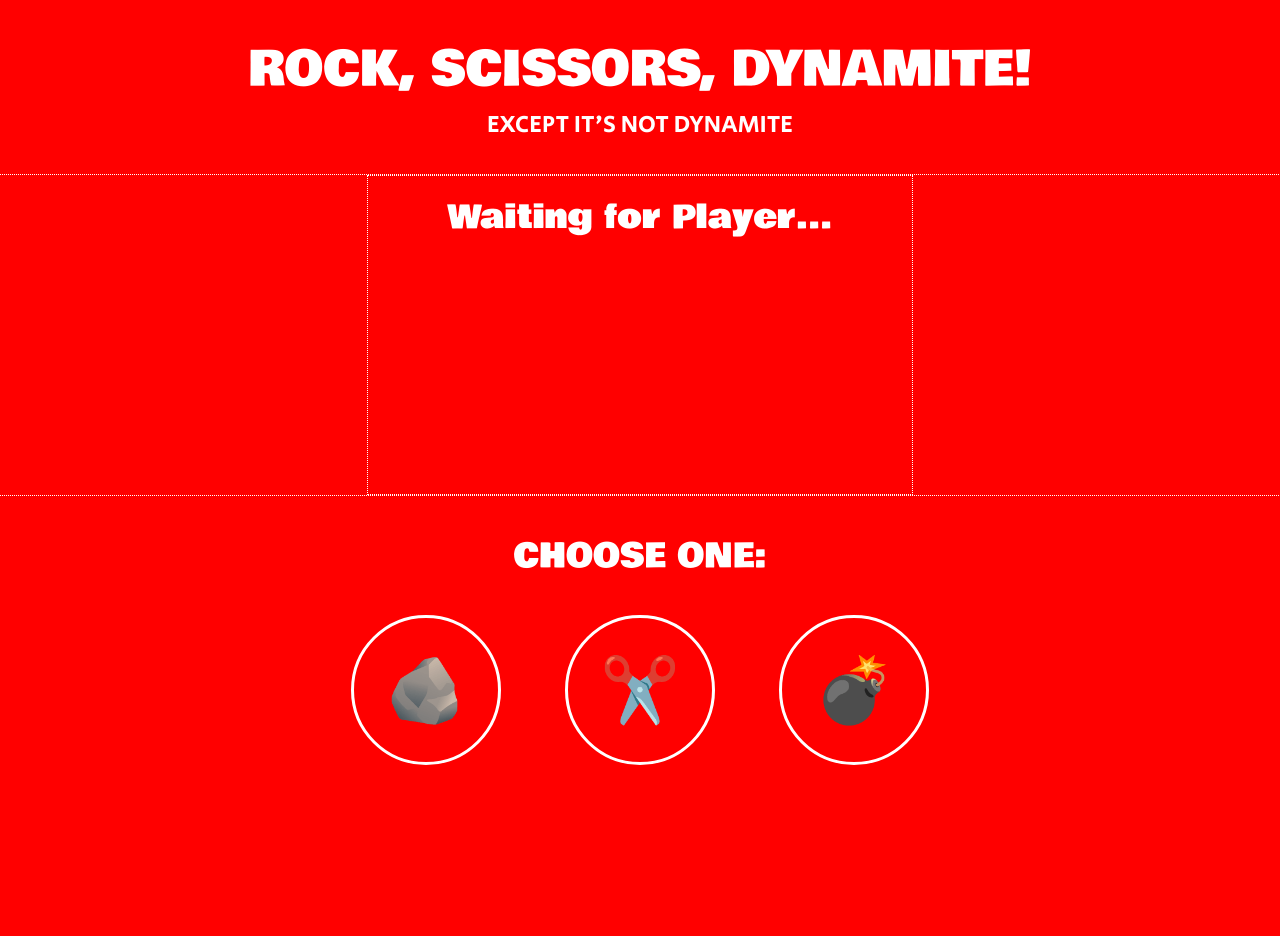
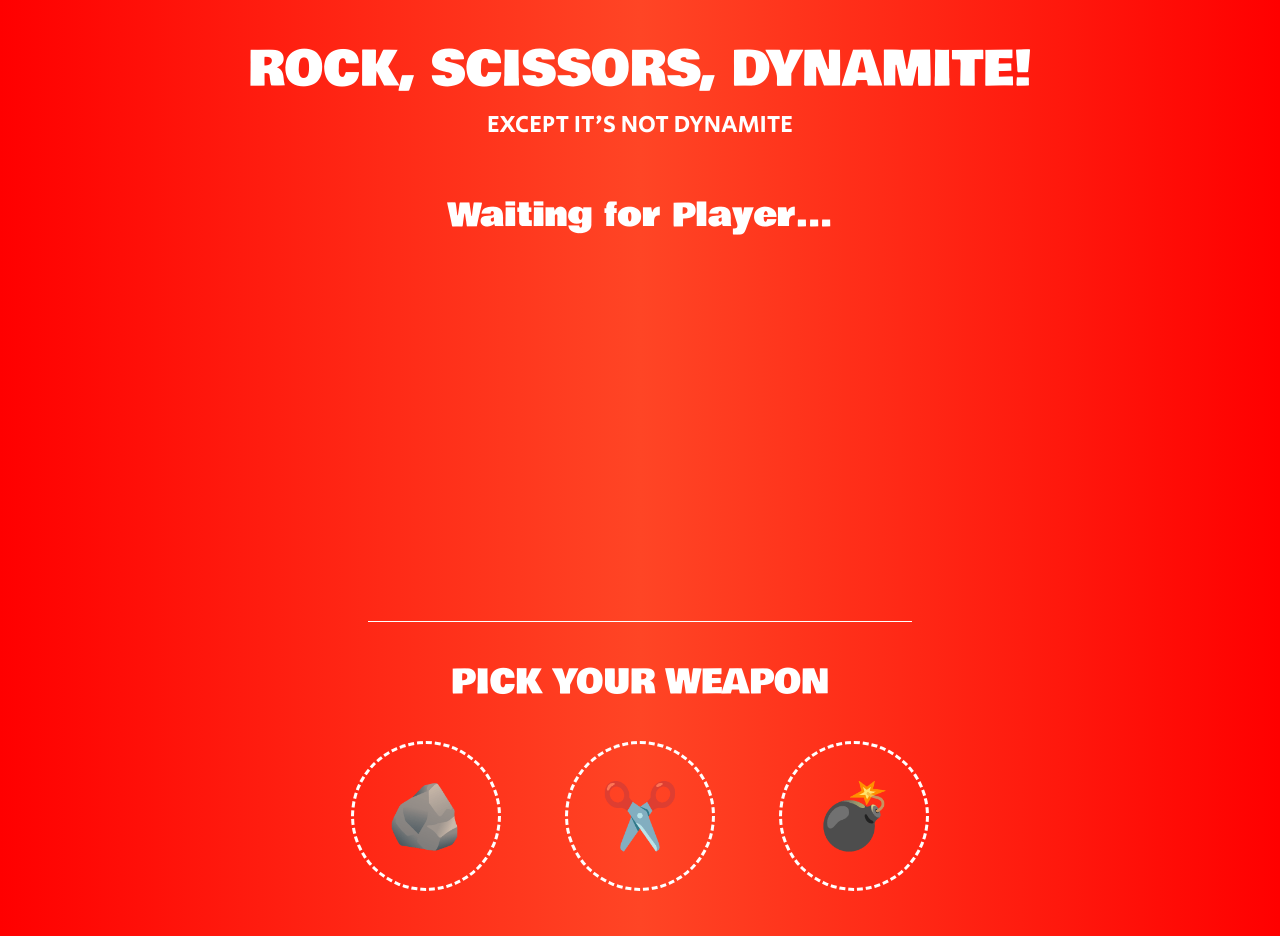
Before and after one commit to recehbijak/odin-rock-paper-scissors, a plain HTML site: page index.html in a window 1280 px wide. Before the commit the page ends 810 px from the top, so only its background shows below. Drawn offline with Linux system fonts and the light colour scheme.

Commit message:
Adjust UI styling

```diff
--- a/index.html
+++ b/index.html
@@ -34,7 +34,7 @@
         </div>
     </div>
     <div id="button-wrapper" class="button-wrapper">
-        <h3 class="cta-text">CHOOSE ONE:</h3>
+        <h3 class="cta-text">PICK YOUR WEAPON</h3>
         <div id="button-container">
             <button id="rock-button" class="rsd-button" value="rock">🪨</button>
             <button id="scissors-button" class="rsd-button" value="scissors">✂️</button>
--- a/scripts.js
+++ b/scripts.js
@@ -41,6 +41,7 @@ let computerScore = 0;
 const rsdButton = document.querySelectorAll("button");
 const alertText = document.createElement("h2");
 const alertScore = document.createElement("h3");
+alertScore.style.marginTop = "0"
 const scoreBoard = document.createElement("div");
 
 function alertWinLose(message, scoreMessage) {
--- a/styles.css
+++ b/styles.css
@@ -4,7 +4,8 @@ body {
     flex-direction: column;
     justify-content: space-between;
     align-items: center;
-    background-color: red;
+    background: rgb(255,0,0);
+    background: linear-gradient(90deg, rgba(255,0,0,1) 0%, rgba(255,69,37,1) 50%, rgba(255,0,0,1) 100%);
     color: white;
     margin: 0;
 }
@@ -41,9 +42,7 @@ body {
 }
 
 .arena-wrapper {
-    border-style: dotted;
-    border-width: 1px;
-    min-height: 20em;
+    min-height: 28em;
     width: 100%;
     margin: 0;
 }
@@ -53,10 +52,10 @@ body {
     flex-direction: column;
     justify-content: space-between;
     align-items: center;
-    border: dotted white;
-    border-width: 1px;
     flex-grow: 1;
     padding: 1em 5em;
+    border-bottom: solid white;
+    border-width: 1px;
 }
 
 .arena-container h1 {
@@ -124,8 +123,8 @@ body {
     height: 150px;
     padding: 0,3em;
     text-align: center;
-    background-color: red;
-    border: solid white;
+    background-color: transparent;
+    border: dashed white;
     border-width: 3px;
     color: white;
     font-size: 4em;
@@ -139,7 +138,7 @@ body {
     background-color: white;
     border: solid white;
     border-width: 3px;
-    color: red;
+    color: #ff4525;
     font-size: 5em;
 }
 
@@ -150,7 +149,7 @@ body {
     transform: scale(1.2, 1.2);
     background-color: white;
     filter: drop-shadow(0 0 13px crimson);
-    color: red;
+    color: #ff4525;
     border: none;
 }
 
@@ -159,7 +158,7 @@ body {
     transform: scale(1.1, 1.1);
     background-color: #e6e6e6;
     filter: drop-shadow(0 0 13px crimson);
-    color: red;
+    color: #ff4525;
     border: none;
 }
 
```
